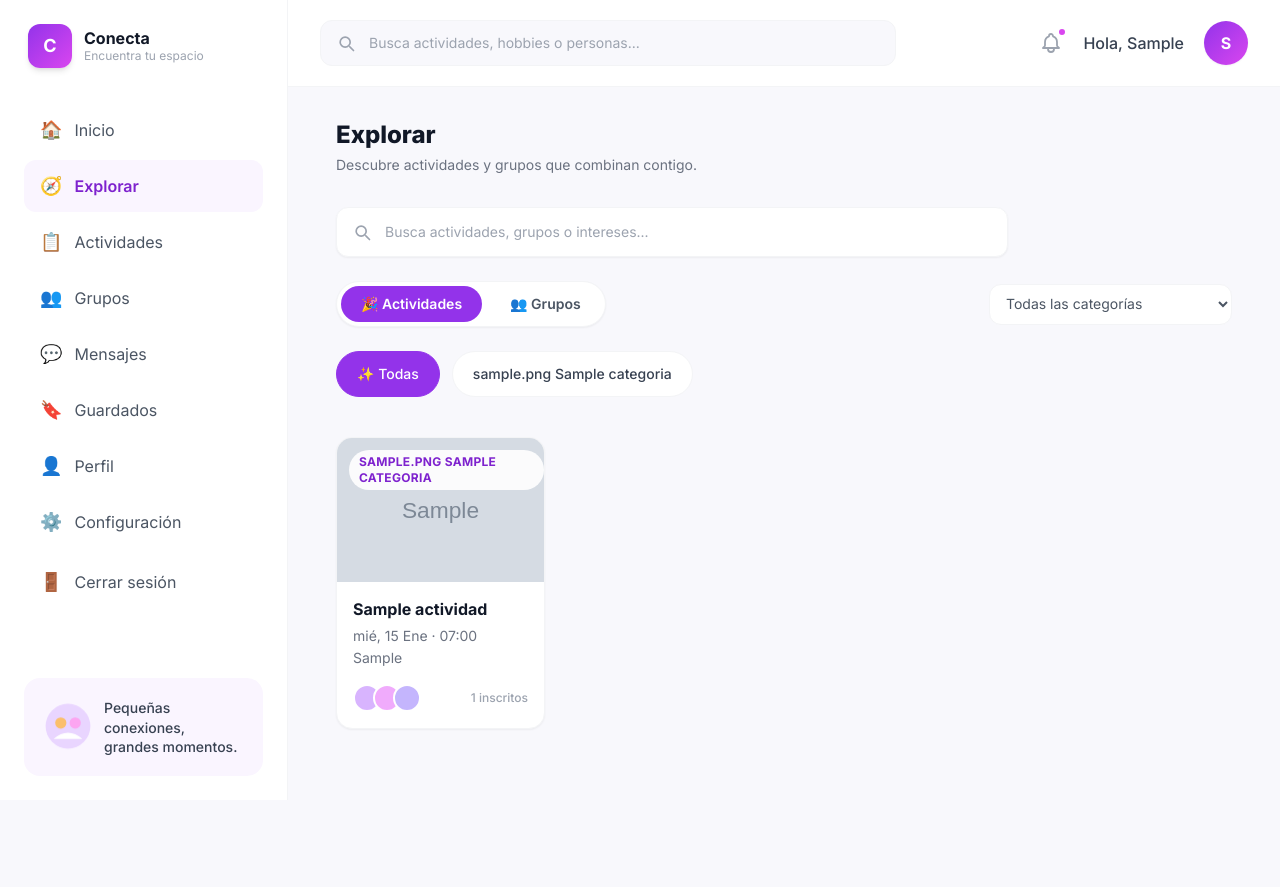
After one commit to Rodri0819/Conecta, a Django app: page /explorar/ in a window 1280 px wide. The commit adds this page. Run offline with Django 5.2, Linux system fonts and the light colour scheme; a user stored in the database is signed in; tables that the repository leaves empty hold one stand-in row (values such as "Sample post"); grey boxes marked "Sample" are stand-in pictures; some libraries are stand-ins or nearby versions.

Commit message:
Añadido explorar y readme

```diff
--- a/plataforma/urls.py
+++ b/plataforma/urls.py
@@ -40,4 +40,5 @@ urlpatterns = [
     path("grupos/<int:grupo_id>/", views.detalle_grupo, name="detalle_grupo"),
     path("grupos/<int:grupo_id>/unirse/", views.unirse_grupo, name="unirse_grupo"),
     path("grupos/<int:grupo_id>/salir/", views.salir_grupo, name="salir_grupo"),
+    path("explorar/", views.explorar, name="explorar"),
 ]
--- a/plataforma/views.py
+++ b/plataforma/views.py
@@ -236,3 +236,39 @@ def salir_grupo(request, grupo_id):
     if request.method == 'POST':
         grupo.miembros.remove(request.user)
     return redirect(request.META.get('HTTP_REFERER') or reverse('plataforma:grupos'))
+
+
+# -----------------------------------------------------------------
+# EXPLORAR
+# -----------------------------------------------------------------
+
+@login_required(login_url='plataforma:login')
+def explorar(request):
+    tipo = request.GET.get('tipo', 'actividades')
+    q = request.GET.get('q')
+    categoria_id = request.GET.get('categoria')
+
+    if tipo == 'grupos':
+        qs = Grupo.objects.order_by('-creado_en')
+        if q:
+            qs = qs.filter(nombre__icontains=q)
+        if categoria_id:
+            qs = qs.filter(categoria_id=categoria_id)
+    else:
+        tipo = 'actividades'
+        qs = Actividad.objects.order_by('fecha')
+        if q:
+            qs = qs.filter(titulo__icontains=q)
+        if categoria_id:
+            qs = qs.filter(categoria_id=categoria_id)
+
+    paginator = Paginator(qs, 12)
+    page = paginator.get_page(request.GET.get('page'))
+
+    return render(request, 'plataforma/explorar.html', {
+        'resultados': page,
+        'categorias': Categoria.objects.all(),
+        'tipo_actual': tipo,
+        'q': q,
+        'categoria_actual': categoria_id,
+    })
--- a/templates/base.html
+++ b/templates/base.html
@@ -68,9 +68,9 @@
         <a href="{% url 'plataforma:inicio' %}"
            class="flex items-center gap-3 px-4 py-3 rounded-xl {% if request.resolver_match.url_name == 'inicio' %}bg-brand-50 text-brand-600 font-semibold{% else %}hover:bg-gray-50{% endif %} transition">
           <span class="text-lg">🏠</span> Inicio
-        </a>
-        <a href="#" class="flex items-center gap-3 px-4 py-3 rounded-xl hover:bg-gray-50 transition">
-          <span class="text-lg">🧭</span> Explorar
+        <a href="{% url 'plataforma:explorar' %}"
+        class="flex items-center gap-3 px-4 py-3 rounded-xl {% if request.resolver_match.url_name == 'explorar' %}bg-brand-50 text-brand-600 font-semibold{% else %}hover:bg-gray-50{% endif %} transition">
+            <span class="text-lg">🧭</span> Explorar
         </a>
         <a href="{% url 'plataforma:actividades' %}"
            class="flex items-center gap-3 px-4 py-3 rounded-xl {% if request.resolver_match.url_name == 'actividades' %}bg-brand-50 text-brand-600 font-semibold{% else %}hover:bg-gray-50{% endif %} transition">
--- /dev/null
+++ b/templates/plataforma/explorar.html
@@ -0,0 +1,189 @@
+{% extends 'base.html' %}
+
+{% block content %}
+<div class="bg-[#f8f8fc] min-h-screen">
+<div class="max-w-[1800px] mx-auto px-8 xl:px-12 py-8">
+
+  <!-- Encabezado -->
+  <div class="mb-8">
+    <h1 class="font-extrabold text-2xl text-gray-900">Explorar</h1>
+    <p class="text-sm text-gray-500 mt-1">Descubre actividades y grupos que combinan contigo.</p>
+  </div>
+
+  <!-- Buscador -->
+  <form method="get" class="mb-6">
+    <input type="hidden" name="tipo" value="{{ tipo_actual }}">
+    <div class="relative max-w-2xl">
+      <div class="absolute left-4 top-1/2 -translate-y-1/2 text-gray-400">
+        <svg xmlns="http://www.w3.org/2000/svg" class="w-5 h-5" fill="none" viewBox="0 0 24 24" stroke="currentColor">
+          <path stroke-linecap="round" stroke-linejoin="round" stroke-width="2" d="M21 21l-4.35-4.35M17 11a6 6 0 11-12 0 6 6 0 0112 0z"/>
+        </svg>
+      </div>
+      <input
+        type="text" name="q" value="{{ q|default:'' }}"
+        placeholder="Busca actividades, grupos o intereses..."
+        class="w-full bg-white rounded-xl pl-12 pr-4 py-3.5 text-sm border border-gray-100 focus:outline-none focus:ring-4 focus:ring-brand-100 focus:border-brand-400 transition shadow-sm"
+      >
+    </div>
+
+    <!-- Pestañas -->
+    <div class="flex items-center justify-between gap-4 mt-6 flex-wrap">
+      <div class="flex gap-2 bg-white border border-gray-100 rounded-full p-1 shadow-sm">
+        <a href="?tipo=actividades&q={{ q|default:'' }}&categoria={{ categoria_actual|default:'' }}"
+           class="px-5 py-2 rounded-full text-sm font-semibold transition {% if tipo_actual == 'actividades' %}bg-brand-500 text-white{% else %}text-gray-600 hover:bg-gray-50{% endif %}">
+          🎉 Actividades
+        </a>
+        <a href="?tipo=grupos&q={{ q|default:'' }}&categoria={{ categoria_actual|default:'' }}"
+           class="px-5 py-2 rounded-full text-sm font-semibold transition {% if tipo_actual == 'grupos' %}bg-brand-500 text-white{% else %}text-gray-600 hover:bg-gray-50{% endif %}">
+          👥 Grupos
+        </a>
+      </div>
+
+      <select name="categoria"
+              class="bg-white border border-gray-100 rounded-xl px-3 py-2.5 text-sm text-gray-600 focus:outline-none focus:ring-4 focus:ring-brand-100 focus:border-brand-400 transition"
+              onchange="this.form.submit()">
+        <option value="">Todas las categorías</option>
+        {% for cat in categorias %}
+          <option value="{{ cat.id }}" {% if categoria_actual == cat.id|stringformat:"s" %}selected{% endif %}>
+            {{ cat.icono|default:"⭐" }} {{ cat.nombre }}
+          </option>
+        {% endfor %}
+      </select>
+    </div>
+  </form>
+
+  <!-- Chips de categorías rápidas -->
+  <div class="flex gap-3 mb-10 flex-wrap">
+    <a href="?tipo={{ tipo_actual }}&q={{ q|default:'' }}"
+       class="px-5 py-3 rounded-full text-sm font-medium flex items-center gap-2 border transition {% if not categoria_actual %}bg-brand-500 border-brand-500 text-white{% else %}bg-white border-gray-100 text-gray-700 hover:border-brand-200{% endif %}">
+      ✨ Todas
+    </a>
+    {% for cat in categorias %}
+      <a href="?tipo={{ tipo_actual }}&q={{ q|default:'' }}&categoria={{ cat.id }}"
+         class="px-5 py-3 rounded-full text-sm font-medium flex items-center gap-2 border transition {% if categoria_actual == cat.id|stringformat:'s' %}bg-brand-500 border-brand-500 text-white{% else %}bg-white border-gray-100 text-gray-700 hover:border-brand-200{% endif %}">
+        {{ cat.icono|default:"⭐" }} {{ cat.nombre }}
+      </a>
+    {% endfor %}
+  </div>
+
+  <!-- Resultados -->
+  {% if tipo_actual == 'grupos' %}
+
+    <div class="grid grid-cols-1 sm:grid-cols-2 lg:grid-cols-3 xl:grid-cols-4 gap-5">
+      {% for grupo in resultados %}
+        <div class="bg-white rounded-2xl overflow-hidden border border-gray-100 shadow-sm hover:shadow-lg hover:-translate-y-1 transition duration-300">
+          <a href="{% url 'plataforma:detalle_grupo' grupo.id %}" class="block">
+            {% if grupo.imagen %}
+              <img src="{{ grupo.imagen.url }}" class="h-32 w-full object-cover">
+            {% else %}
+              <div class="h-32 w-full bg-gradient-to-br from-violet-400 to-brand-500 flex items-center justify-center">
+                <span class="text-3xl text-white font-bold">{{ grupo.nombre|slice:":1"|upper }}</span>
+              </div>
+            {% endif %}
+          </a>
+          <div class="p-4">
+            {% if grupo.categoria %}
+              <span class="inline-block text-xs font-bold uppercase tracking-wide text-brand-600 bg-brand-50 px-2.5 py-1 rounded-full mb-2">
+                {{ grupo.categoria.icono|default:"⭐" }} {{ grupo.categoria.nombre }}
+              </span>
+            {% endif %}
+            <a href="{% url 'plataforma:detalle_grupo' grupo.id %}">
+              <p class="font-bold text-gray-900 text-base mb-1 leading-snug hover:text-brand-600 transition">{{ grupo.nombre }}</p>
+            </a>
+            <p class="text-sm text-gray-500 line-clamp-2 mb-4">{{ grupo.descripcion|default:"Sin descripción." }}</p>
+            <div class="flex items-center justify-between">
+              <span class="text-sm text-gray-400 font-medium">{{ grupo.total_miembros }} miembro{{ grupo.total_miembros|pluralize }}</span>
+              {% if request.user in grupo.miembros.all %}
+                <span class="text-sm font-semibold text-brand-600 bg-brand-50 px-4 py-2 rounded-full">Ya eres miembro</span>
+              {% else %}
+                <form method="post" action="{% url 'plataforma:unirse_grupo' grupo.id %}">
+                  {% csrf_token %}
+                  <button type="submit"
+                          class="text-sm font-semibold text-white bg-brand-500 hover:bg-brand-600 px-4 py-2 rounded-full transition">
+                    Unirse
+                  </button>
+                </form>
+              {% endif %}
+            </div>
+          </div>
+        </div>
+      {% empty %}
+        <div class="col-span-full flex flex-col items-center justify-center text-center py-20">
+          <span class="text-4xl mb-3">🔍</span>
+          <p class="font-semibold text-gray-900 mb-1">No encontramos grupos</p>
+          <p class="text-sm text-gray-400">Prueba con otra búsqueda o categoría.</p>
+        </div>
+      {% endfor %}
+    </div>
+
+  {% else %}
+
+    <div class="grid grid-cols-1 sm:grid-cols-2 lg:grid-cols-3 xl:grid-cols-4 gap-5">
+      {% for act in resultados %}
+        <a href="{% url 'plataforma:detalle_actividad' act.id %}"
+           class="bg-white rounded-2xl overflow-hidden border border-gray-100 shadow-sm hover:shadow-lg hover:-translate-y-1 transition duration-300">
+          <div class="relative">
+            {% if act.imagen %}
+              <img src="{{ act.imagen.url }}" class="h-36 w-full object-cover">
+            {% else %}
+              <div class="h-36 w-full bg-gradient-to-br from-brand-100 to-purple-200 flex items-center justify-center">
+                <span class="text-3xl">🎉</span>
+              </div>
+            {% endif %}
+            {% if act.categoria %}
+              <span class="absolute top-3 left-3 bg-white/90 text-brand-600 text-xs font-bold uppercase tracking-wide px-2.5 py-1 rounded-full">
+                {{ act.categoria.icono|default:"⭐" }} {{ act.categoria.nombre }}
+              </span>
+            {% endif %}
+          </div>
+          <div class="p-4">
+            <p class="font-bold text-gray-900 text-base mb-1.5 leading-snug">{{ act.titulo }}</p>
+            <p class="text-sm text-gray-500">{{ act.fecha|date:"D, j M · H:i" }}</p>
+            {% if act.lugar %}
+              <p class="text-sm text-gray-500 mt-0.5">{{ act.lugar }}</p>
+            {% endif %}
+            <div class="flex items-center justify-between mt-4">
+              <div class="flex items-center -space-x-2">
+                <div class="w-7 h-7 rounded-full bg-brand-300 border-2 border-white"></div>
+                <div class="w-7 h-7 rounded-full bg-fuchsia-300 border-2 border-white"></div>
+                <div class="w-7 h-7 rounded-full bg-violet-300 border-2 border-white"></div>
+              </div>
+              <span class="text-xs text-gray-400 font-medium">{{ act.total_participantes }} inscritos</span>
+            </div>
+          </div>
+        </a>
+      {% empty %}
+        <div class="col-span-full flex flex-col items-center justify-center text-center py-20">
+          <span class="text-4xl mb-3">🔍</span>
+          <p class="font-semibold text-gray-900 mb-1">No encontramos actividades</p>
+          <p class="text-sm text-gray-400">Prueba con otra búsqueda o categoría.</p>
+        </div>
+      {% endfor %}
+    </div>
+
+  {% endif %}
+
+  <!-- Paginación -->
+  {% if resultados.has_other_pages %}
+    <div class="flex justify-center items-center gap-2 mt-10">
+      {% if resultados.has_previous %}
+        <a href="?tipo={{ tipo_actual }}&q={{ q|default:'' }}&categoria={{ categoria_actual|default:'' }}&page={{ resultados.previous_page_number }}"
+           class="px-4 py-2 rounded-xl bg-white border border-gray-100 text-sm text-gray-600 hover:bg-gray-50 transition">
+          ← Anterior
+        </a>
+      {% endif %}
+      <span class="px-4 py-2 text-sm text-gray-500">
+        Página {{ resultados.number }} de {{ resultados.paginator.num_pages }}
+      </span>
+      {% if resultados.has_next %}
+        <a href="?tipo={{ tipo_actual }}&q={{ q|default:'' }}&categoria={{ categoria_actual|default:'' }}&page={{ resultados.next_page_number }}"
+           class="px-4 py-2 rounded-xl bg-white border border-gray-100 text-sm text-gray-600 hover:bg-gray-50 transition">
+          Siguiente →
+        </a>
+      {% endif %}
+    </div>
+  {% endif %}
+
+</div>
+</div>
+{% endblock %}
```
Also changed, not shown: templates/plataforma/inicio.html (+4 -4 lines), README.md.
